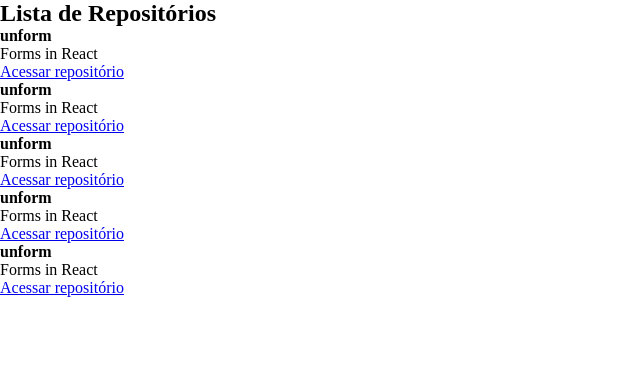
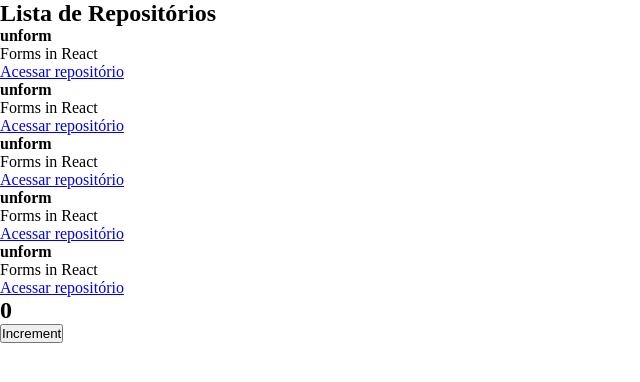
Before and after one commit to eduardocar83/rocketseat-reactjs-ignite, a React app in the folder 01-github-explorer/: page / in a window 1280 px wide. Shown: the top 382 px of the page, without its empty margins (0-640 px from the left). Built offline with nearby package versions, Linux system fonts and the light colour scheme.

Commit message:
01-github-explorer Estado do Componente

```diff
--- a/01-github-explorer/src/App.jsx
+++ b/01-github-explorer/src/App.jsx
@@ -1,8 +1,14 @@
 import './styles/global.scss';
 import React from 'react';
 import { RepositoryList } from './components/RepositoryList';
+import { Counter } from './components/Counter';
 
 
 export function App() {
-    return <RepositoryList />
+    return (
+        <>
+            <RepositoryList />
+            <Counter />
+        </>
+    )
 }
--- /dev/null
+++ b/01-github-explorer/src/components/Counter.jsx
@@ -0,0 +1,19 @@
+import React from 'react';
+import { useState } from 'react';
+
+export function Counter() {
+    const [counter, setCounter] = useState(0);
+
+    function increment() {
+        setCounter(counter + 1);
+    }
+
+    return (
+        <div>
+            <h2>{counter}</h2>
+            <button type='button' onClick={increment}>
+                Increment
+            </button>
+        </div>
+    )
+}
```
